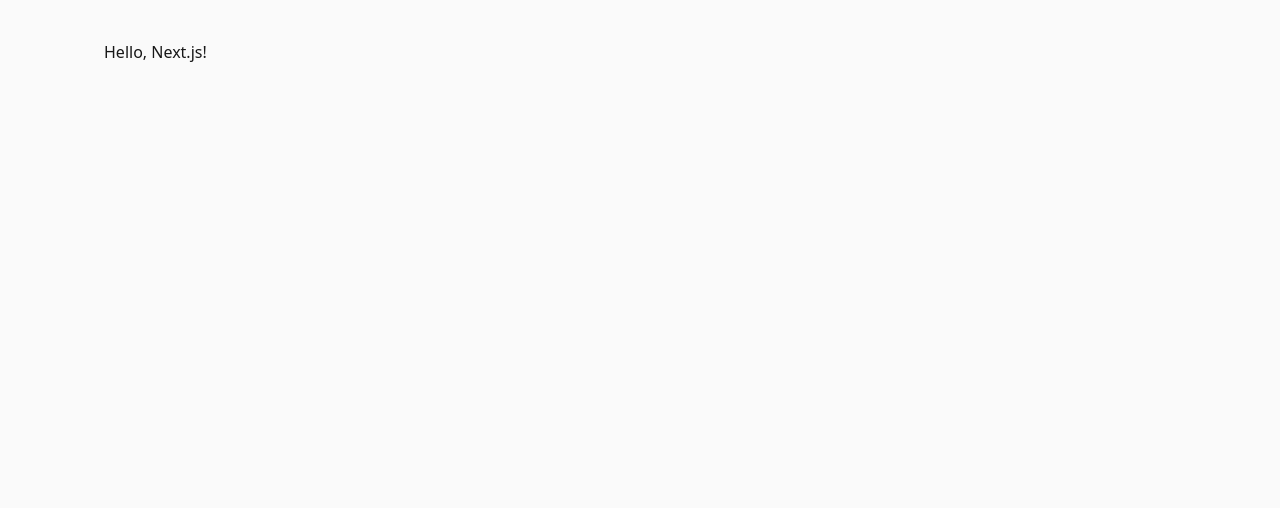
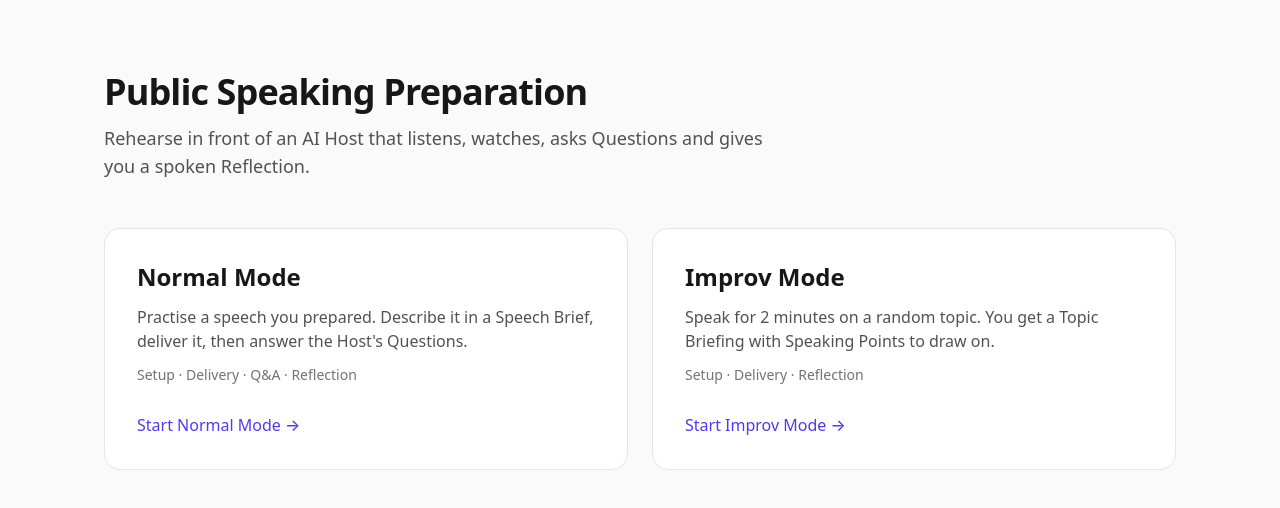
Before and after one commit to kaiyoig/public-speaking-preparation, a Next.js app: page / in a window 1280 px wide. Shown: the top 508 px of the page. Built offline with nearby package versions, Linux system fonts and the light colour scheme.

Commit message:
Add Home page with Mode cards

```diff
--- a/app/page.tsx
+++ b/app/page.tsx
@@ -1,3 +1,48 @@
-export default function Page() {
-  return <h1>Hello, Next.js!</h1>
+import Link from "next/link";
+
+const MODES = [
+  {
+    href: "/normal",
+    title: "Normal Mode",
+    description:
+      "Practise a speech you prepared. Describe it in a Speech Brief, deliver it, then answer the Host's Questions.",
+    phases: "Setup · Delivery · Q&A · Reflection",
+  },
+  {
+    href: "/improv",
+    title: "Improv Mode",
+    description:
+      "Speak for 2 minutes on a random topic. You get a Topic Briefing with Speaking Points to draw on.",
+    phases: "Setup · Delivery · Reflection",
+  },
+] as const;
+
+export default function Home() {
+  return (
+    <div className="flex flex-col gap-12 py-8">
+      <header className="max-w-2xl">
+        <h1 className="text-4xl font-semibold tracking-tight">Public Speaking Preparation</h1>
+        <p className="mt-3 text-lg text-neutral-600 dark:text-neutral-400">
+          Rehearse in front of an AI Host that listens, watches, asks Questions and gives you a spoken Reflection.
+        </p>
+      </header>
+
+      <div className="grid gap-6 md:grid-cols-2">
+        {MODES.map((mode) => (
+          <Link
+            key={mode.href}
+            href={mode.href}
+            className="card group flex flex-col gap-3 p-8 transition-colors hover:border-indigo-400 focus-visible:outline-2 focus-visible:outline-offset-2 focus-visible:outline-indigo-600 dark:hover:border-indigo-500"
+          >
+            <h2 className="text-2xl font-semibold">{mode.title}</h2>
+            <p className="text-neutral-600 dark:text-neutral-400">{mode.description}</p>
+            <p className="text-sm text-neutral-500 dark:text-neutral-500">{mode.phases}</p>
+            <span className="mt-auto pt-4 font-medium text-indigo-600 group-hover:underline dark:text-indigo-400">
+              Start {mode.title} →
+            </span>
+          </Link>
+        ))}
+      </div>
+    </div>
+  );
 }
```
